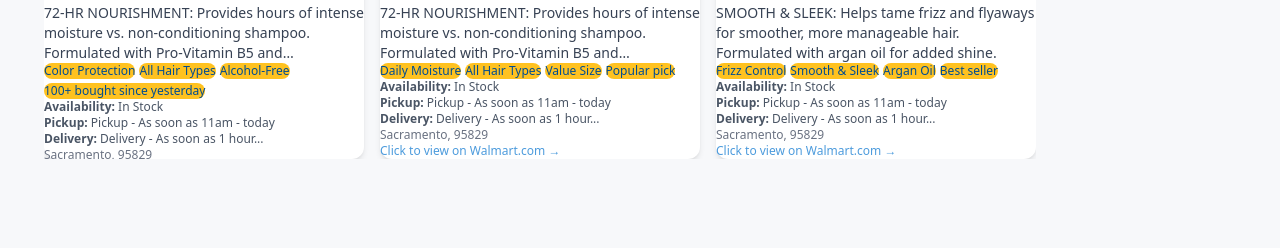
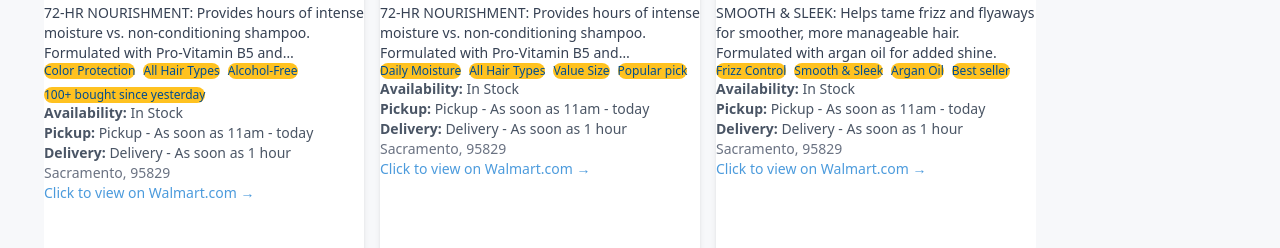
Before and after one commit to sanjanasvnit/walmart, a React (Vite) app: page / in a window 1280 px wide. Both pictures are taken after typing "Sample" into the empty fields and a click on the button "Send". Shown: the part 439-687 px from the top of the page. Built offline with nearby package versions, Linux system fonts and the light colour scheme.

Commit message:
Fix card height and improve spacing

```diff
--- a/src/components/ProductCard.tsx
+++ b/src/components/ProductCard.tsx
@@ -17,22 +17,22 @@
     <div
       onClick={handleClick}
       className="flex flex-col items-start gap-4 p-5 rounded-xl shadow-md bg-white border cursor-pointer hover:shadow-lg hover:border-[#0071CE] transition-all duration-200 transform hover:-translate-y-1 flex-shrink-0"
-      style={{ width: '320px', height: '480px' }}
+      style={{ width: '320px', height: '580px' }}
     >
       {/* Image */}
       <img
         src={data.imageUrl}
         alt={data.name}
-        className="w-full h-40 object-cover rounded-lg border"
+        className="w-full h-44 object-cover rounded-lg border"
       />
 
       {/* Info */}
-      <div className="flex-1 space-y-2 w-full">
+      <div className="flex-1 space-y-3 w-full">
         {/* Title */}
         <h2 className="text-lg font-semibold text-gray-900 hover:text-[#0071CE] transition-colors line-clamp-2 leading-tight">{data.name}</h2>
 
         {/* Price + Rating */}
-        <div className="flex items-center justify-between mb-2">
+        <div className="flex items-center justify-between mb-3">
           <span className="text-[#0071CE] font-bold text-xl">${data.price.toFixed(2)}</span>
           <span className="text-sm text-yellow-600">
             ⭐ {data.rating} <span className="text-gray-500">({data.reviewCount} reviews)</span>
@@ -40,12 +40,12 @@
         </div>
 
         {/* Description */}
-        <p className="text-sm text-gray-700 line-clamp-3 mb-3">
+        <p className="text-sm text-gray-700 line-clamp-3 mb-4">
           {data.description}
         </p>
 
         {/* Tags */}
-        <div className="flex flex-wrap gap-1 mb-3">
+        <div className="flex flex-wrap gap-2 mb-4">
           {data.tags.slice(0, 4).map((tag, index) => (
             <span
               key={index}
@@ -57,26 +57,26 @@
         </div>
 
         {/* Stock + Shipping */}
-        <div className="text-xs text-gray-600 space-y-1 mb-2">
+        <div className="text-sm text-gray-600 space-y-2 mb-3">
           <div><strong>Availability:</strong> {data.stockStatus}</div>
           {data.shippingInfo?.pickup && (
             <div><strong>Pickup:</strong> {data.shippingInfo.pickup}</div>
           )}
           {data.shippingInfo?.delivery && (
-            <div><strong>Delivery:</strong> {data.shippingInfo.delivery.substring(0, 30)}...</div>
+            <div><strong>Delivery:</strong> {data.shippingInfo.delivery}</div>
           )}
         </div>
 
         {/* Location + Offer */}
-        <div className="text-xs text-gray-500 space-y-1 mb-2">
+        <div className="text-sm text-gray-500 space-y-2 mb-3">
           {data.discount_offers && (
             <div className="text-green-700 font-medium">{data.discount_offers}</div>
           )}
-          <div className="truncate">{data.locationAvailability}</div>
+          <div>{data.locationAvailability}</div>
         </div>
 
         {/* Click indicator */}
-        <div className="text-xs text-[#0071CE] font-medium mt-auto opacity-70">
+        <div className="text-sm text-[#0071CE] font-medium mt-auto opacity-70">
           Click to view on Walmart.com →
         </div>
       </div>
```
